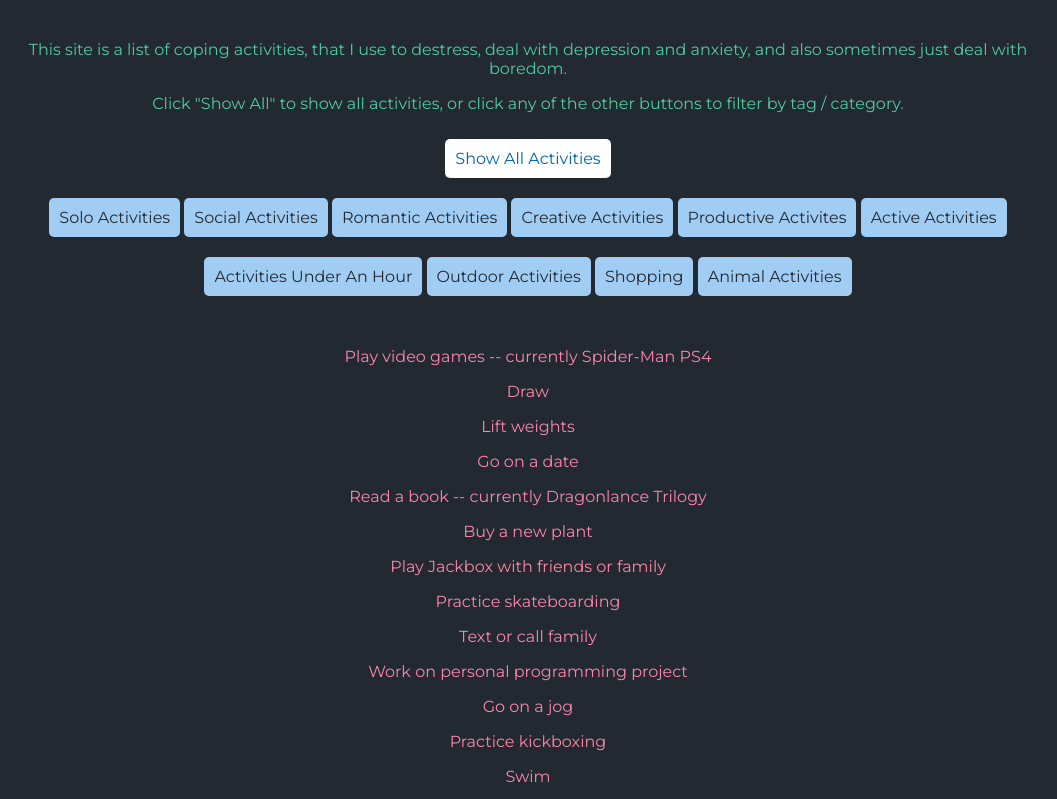
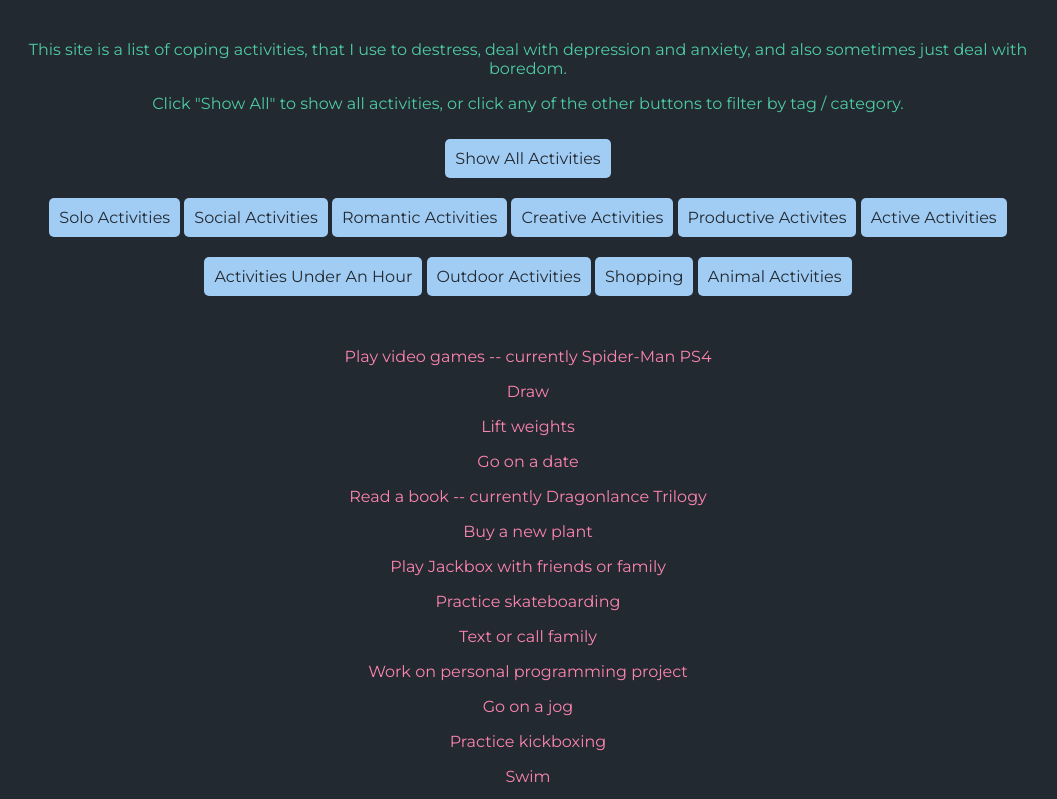
Before and after one commit to novaraptur/Personal-Coping-Activities-Site, a plain HTML site: page index.html in a window 1280 px wide. Shown: the top 799 px of the page, without its empty margins (112-1169 px from the left). Drawn offline with nearby package versions, Linux system fonts and the light colour scheme.

Commit message:
Update active button function

```diff
--- a/index.html
+++ b/index.html
@@ -18,7 +18,7 @@
       <p>Click "Show All" to show all activities, or click any of the other buttons to filter by tag / category.</p>
     </div>
     <div id="filter">
-      <button class="btn active" onclick="filterObjects('all')">Show All Activities</button>
+      <button class="btn" onclick="filterObjects('all')">Show All Activities</button>
       <br>
       <button class="btn" onclick="filterObjects('solo')">Solo Activities</button>
       <button class="btn" onclick="filterObjects('social')">Social Activities</button>
--- a/style.css
+++ b/style.css
@@ -33,7 +33,7 @@ body {
   transition-duration: .5s;
 }
 
-.btn.active {
+.btn:focus {
   background-color: #ffffff;
   color: #0162b1;
 }
```
